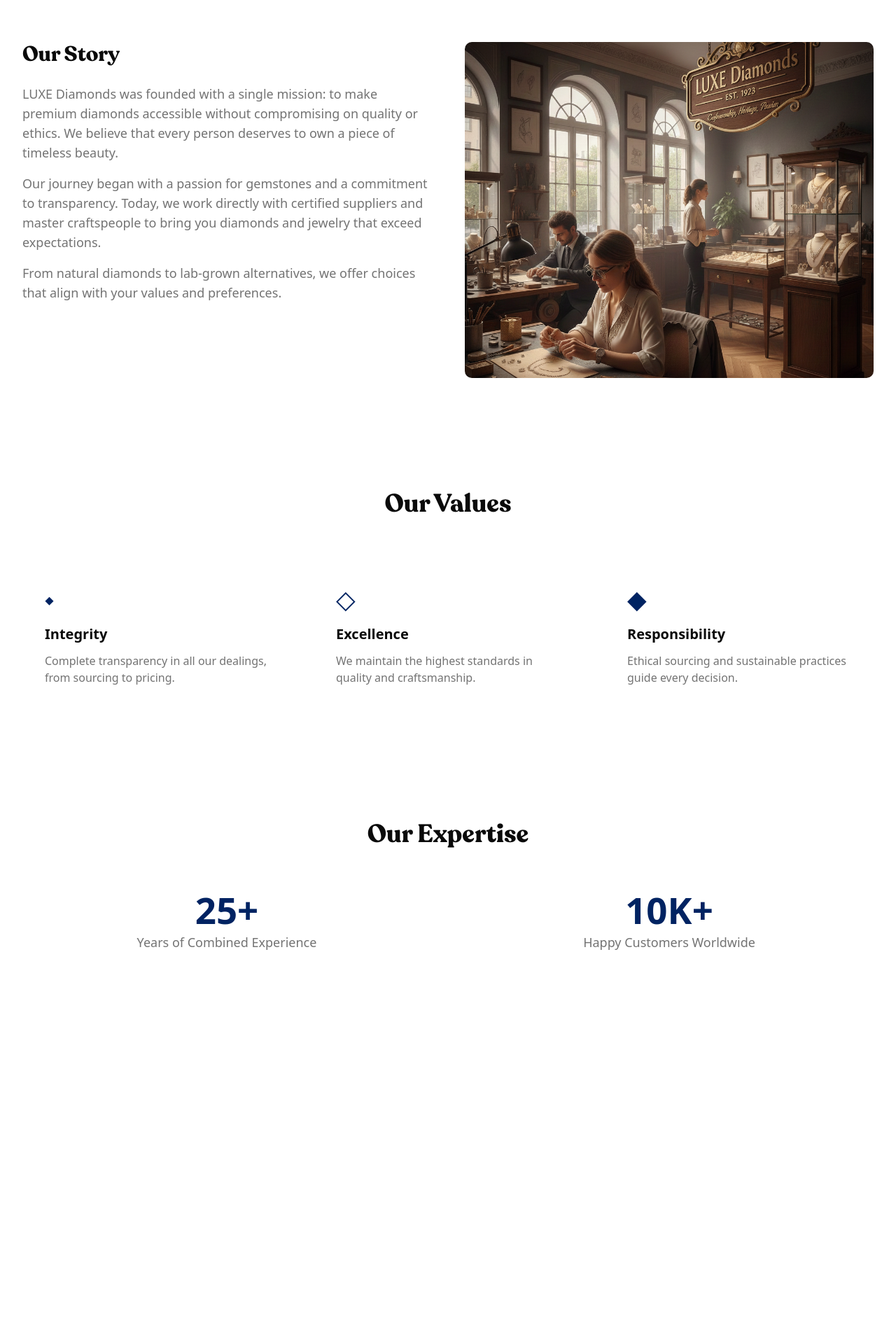
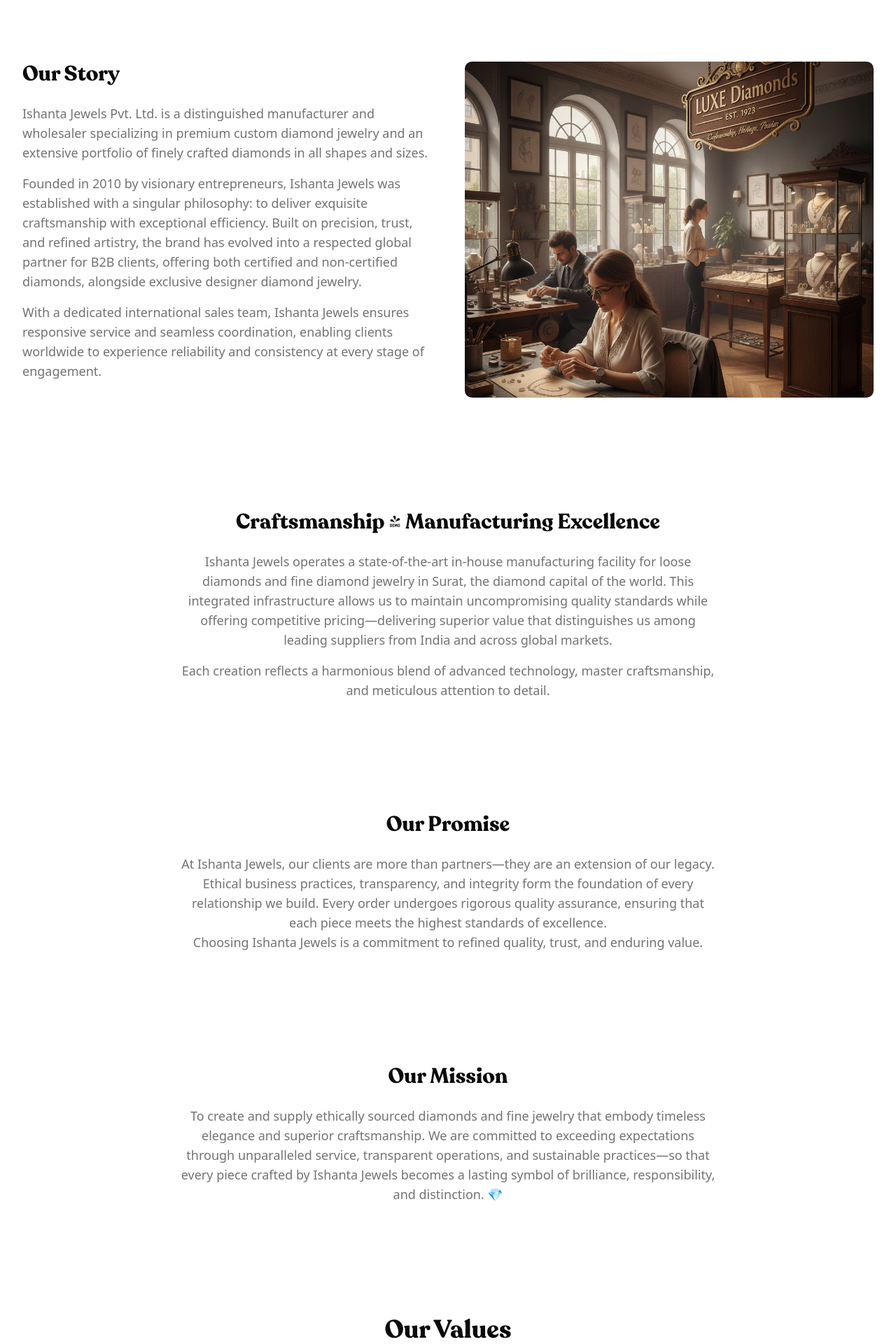
Before and after one commit to arpit-golakiya/luxe-diamonds, a Next.js app: page /about in a window 1280 px wide. Shown: the part 320-2240 px from the top of the page at 70% size. Before the commit the page ends 1760 px from the top, so only its background shows below. Built offline with nearby package versions, Linux system fonts and the light colour scheme.

Commit message:
fix: change about us content.

```diff
--- a/app/about/page.jsx
+++ b/app/about/page.jsx
@@ -44,7 +44,7 @@ export default function About() {
                         animate={{ opacity: 1, y: 0 }}
                         transition={{ duration: 0.6, delay: 0.2 }}
                     >
-                        About LUXE Diamonds
+                        Ishanta Jewels
                     </motion.h1>
                     <motion.p
                         className="text-xl text-muted-foreground max-w-3xl"
@@ -52,8 +52,8 @@ export default function About() {
                         animate={{ opacity: 1, y: 0 }}
                         transition={{ duration: 0.6, delay: 0.4 }}
                     >
-                        For over a decade, we've been dedicated to bringing the finest diamonds and jewelry to discerning customers
-                        worldwide.
+                        A distinguished manufacturer and wholesaler specializing in premium custom diamond jewelry and an extensive
+                        portfolio of finely crafted diamonds in all shapes and sizes.
                     </motion.p>
                 </div>
             </motion.section>
@@ -74,18 +74,13 @@ export default function About() {
                         >
                             <h2 className="text-3xl font-serif font-bold mb-6">Our Story</h2>
                             <p className="text-lg text-muted-foreground mb-4">
-                                LUXE Diamonds was founded with a single mission: to make premium diamonds accessible without
-                                compromising on quality or ethics. We believe that every person deserves to own a piece of timeless
-                                beauty.
+                                Ishanta Jewels Pvt. Ltd. is a distinguished manufacturer and wholesaler specializing in premium custom diamond jewelry and an extensive portfolio of finely crafted diamonds in all shapes and sizes.
                             </p>
                             <p className="text-lg text-muted-foreground mb-4">
-                                Our journey began with a passion for gemstones and a commitment to transparency. Today, we work directly
-                                with certified suppliers and master craftspeople to bring you diamonds and jewelry that exceed
-                                expectations.
+                                Founded in 2010 by visionary entrepreneurs, Ishanta Jewels was established with a singular philosophy: to deliver exquisite craftsmanship with exceptional efficiency. Built on precision, trust, and refined artistry, the brand has evolved into a respected global partner for B2B clients, offering both certified and non-certified diamonds, alongside exclusive designer diamond jewelry.
                             </p>
                             <p className="text-lg text-muted-foreground">
-                                From natural diamonds to lab-grown alternatives, we offer choices that align with your values and
-                                preferences.
+                                With a dedicated international sales team, Ishanta Jewels ensures responsive service and seamless coordination, enabling clients worldwide to experience reliability and consistency at every stage of engagement.
                             </p>
                         </motion.div>
                         <motion.div
@@ -95,13 +90,72 @@ export default function About() {
                             transition={{ duration: 0.8, delay: 0.4 }}
                             whileHover={{ scale: 1.05 }}
                         >
-                            <Image src="/about_us.png" alt="About LUXE Diamonds" fill className="object-cover" priority />
+                            <Image src="/about_us.png" alt="Ishanta Jewels" fill className="object-cover" priority />
                         </motion.div>
                     </motion.div>
                 </div>
             </section>
 
             <section className="py-20 bg-surface">
+                <div className="max-w-7xl mx-auto px-4 sm:px-6 lg:px-8">
+                    <motion.div
+                        className="max-w-3xl mx-auto text-center"
+                        initial={{ opacity: 0, y: 20 }}
+                        whileInView={{ opacity: 1, y: 0 }}
+                        transition={{ duration: 0.6 }}
+                        viewport={{ once: true }}
+                    >
+                        <h2 className="text-3xl font-serif font-bold mb-6">Craftsmanship & Manufacturing Excellence</h2>
+                        <p className="text-lg text-muted-foreground mb-4">
+                            Ishanta Jewels operates a state-of-the-art in-house manufacturing facility for loose diamonds and fine diamond jewelry in Surat, the diamond capital of the world. This integrated infrastructure allows us to maintain uncompromising quality standards while offering competitive pricing—delivering superior value that distinguishes us among leading suppliers from India and across global markets.
+                        </p>
+                        <p className="text-lg text-muted-foreground">
+                            Each creation reflects a harmonious blend of advanced technology, master craftsmanship, and meticulous attention to detail.
+                        </p>
+                    </motion.div>
+                </div>
+            </section>
+
+            <section className="py-20 bg-background">
+                <div className="max-w-7xl mx-auto px-4 sm:px-6 lg:px-8">
+                    <motion.div
+                        className="max-w-3xl mx-auto text-center"
+                        initial={{ opacity: 0, y: 20 }}
+                        whileInView={{ opacity: 1, y: 0 }}
+                        transition={{ duration: 0.6 }}
+                        viewport={{ once: true }}
+                    >
+                        <h2 className="text-3xl font-serif font-bold mb-6">Our Promise</h2>
+                        <p className="text-lg text-muted-foreground">
+                            At Ishanta Jewels, our clients are more than partners—they are an extension of our legacy. Ethical business practices, transparency, and integrity form the foundation of every relationship we build. Every order undergoes rigorous quality assurance, ensuring that each piece meets the highest standards of excellence.
+                        </p>
+                        <p className="text-lg text-muted-foreground">
+                            Choosing Ishanta Jewels is a commitment to refined quality, trust, and enduring value.
+                        </p>
+                    </motion.div>
+                </div>
+            </section>
+            <section className="py-20 bg-background">
+                <div className="max-w-7xl mx-auto px-4 sm:px-6 lg:px-8">
+                    <motion.div
+                        className="max-w-3xl mx-auto text-center"
+                        initial={{ opacity: 0, y: 20 }}
+                        whileInView={{ opacity: 1, y: 0 }}
+                        transition={{ duration: 0.6 }}
+                        viewport={{ once: true }}
+                    >
+                        <h2 className="text-3xl font-serif font-bold mb-6">Our Mission</h2>
+                        <p className="text-lg text-muted-foreground">
+                            To create and supply ethically sourced diamonds and fine jewelry that embody timeless elegance and
+                            superior craftsmanship. We are committed to exceeding expectations through unparalleled service,
+                            transparent operations, and sustainable practices—so that every piece crafted by Ishanta Jewels becomes a
+                            lasting symbol of brilliance, responsibility, and distinction. 💎
+                        </p>
+                    </motion.div>
+                </div>
+            </section>
+
+            <section className="py-20 bg-background">
                 <div className="max-w-7xl mx-auto px-4 sm:px-6 lg:px-8">
                     <motion.h2
                         className="text-4xl font-serif font-bold text-center mb-16"
@@ -119,7 +173,7 @@ export default function About() {
                         variants={containerVariants}
                     >
                         <motion.div
-                            className="bg-background p-8 rounded-lg"
+                            className="bg-surface p-8 rounded-lg"
                             variants={itemVariants}
                             whileHover={{ y: -8, transition: { duration: 0.3 } }}
                         >
@@ -130,7 +184,7 @@ export default function About() {
                             </p>
                         </motion.div>
                         <motion.div
-                            className="bg-background p-8 rounded-lg"
+                            className="bg-surface p-8 rounded-lg"
                             variants={itemVariants}
                             whileHover={{ y: -8, transition: { duration: 0.3 } }}
                         >
@@ -139,7 +193,7 @@ export default function About() {
                             <p className="text-muted-foreground">We maintain the highest standards in quality and craftsmanship.</p>
                         </motion.div>
                         <motion.div
-                            className="bg-background p-8 rounded-lg"
+                            className="bg-surface p-8 rounded-lg"
                             variants={itemVariants}
                             whileHover={{ y: -8, transition: { duration: 0.3 } }}
                         >
@@ -151,7 +205,7 @@ export default function About() {
                 </div>
             </section>
 
-            <section className="py-20 bg-background">
+            <section className="py-20 bg-surface">
                 <div className="max-w-7xl mx-auto px-4 sm:px-6 lg:px-8">
                     <motion.h2
                         className="text-4xl font-serif font-bold text-center mb-16"
@@ -193,6 +247,7 @@ export default function About() {
                     </motion.div>
                 </div>
             </section>
+
         </div>
     )
 }
```
